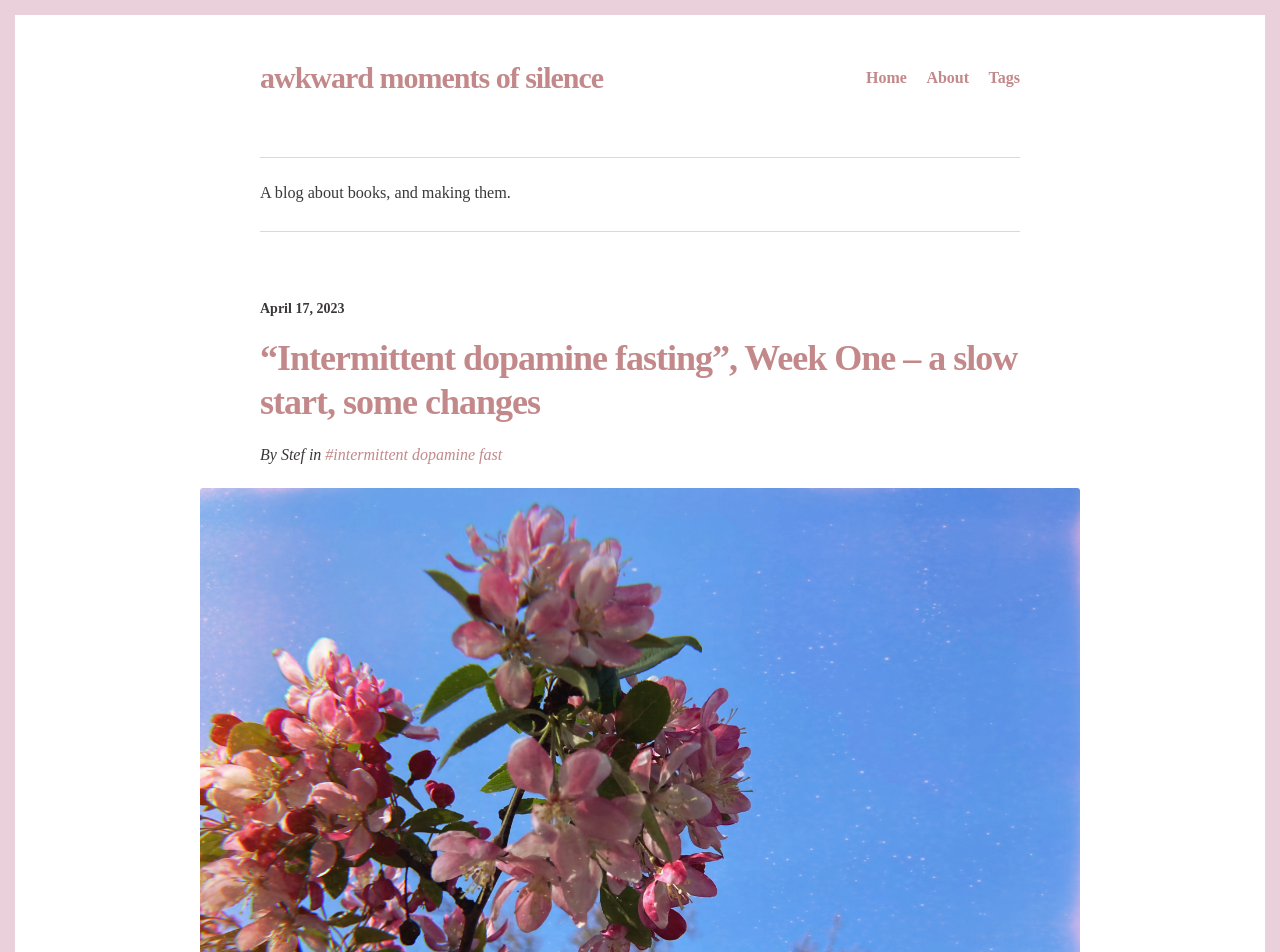
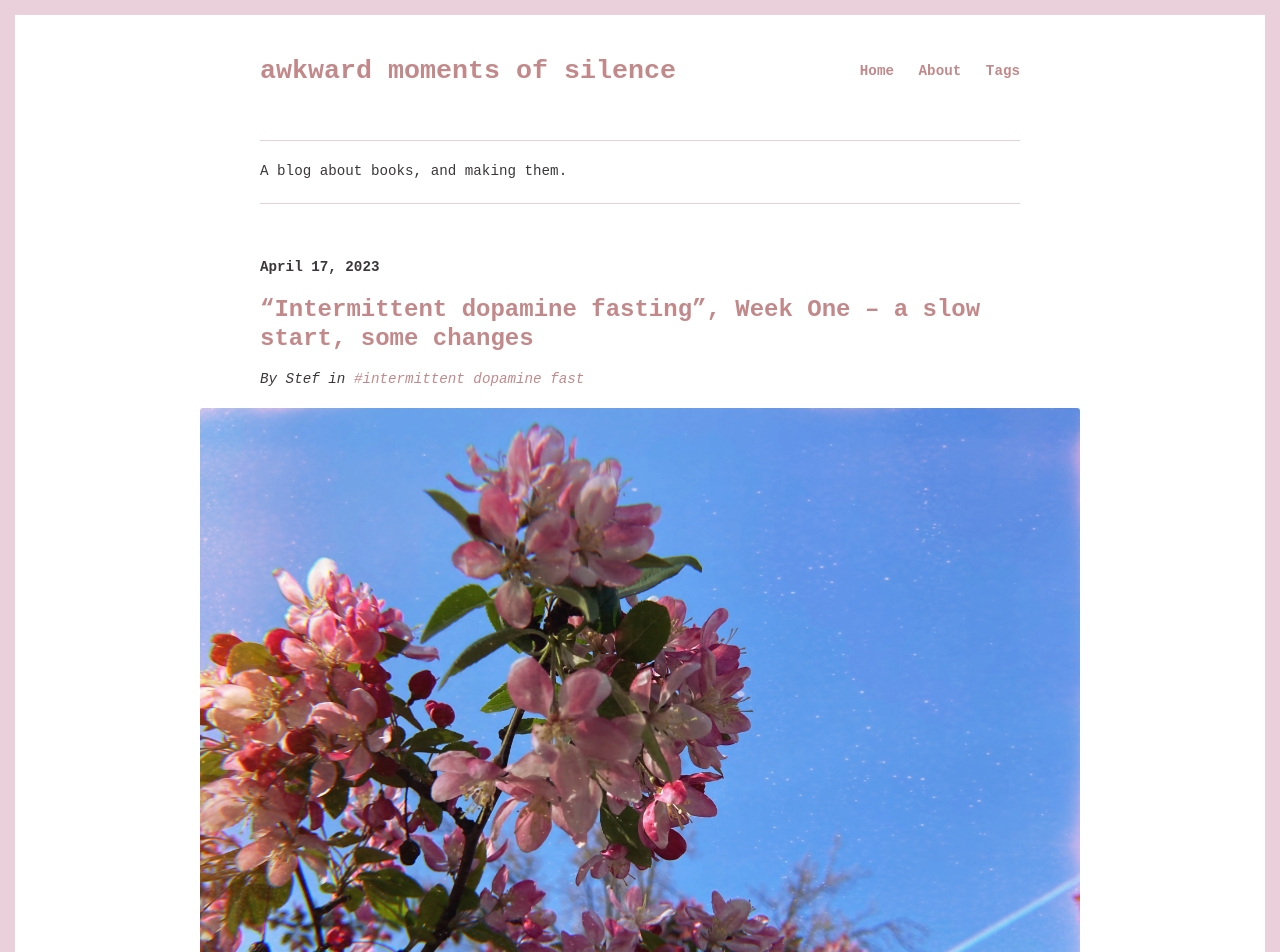
Before and after one commit to dontpanic89/blog, a Jekyll site: the page built from index.html, in a window 1280 px wide. Shown: the top 952 px of the page. Built offline with Jekyll 4.4.1, drawn with Linux system fonts in a browser that asks for light colours; some web fonts are replaced; the list of posts is cut into pages by our own code.

Commit message:
more adjustments

```diff
--- a/_sass/_content.scss
+++ b/_sass/_content.scss
@@ -14,7 +14,7 @@
 .post-date {
   color: _palette(primary);
   display: inline-block;
-  font-size: 14px;
+  font-size: 0.88889rem;
   font-weight: bold;
   margin-bottom: 1.25em;
 }
@@ -35,7 +35,7 @@
 }
 
 .post-title {
-  font-size: 2rem;
+  font-size: 1.5em;
   margin: 0 0 1rem;
 
   @media only screen and (max-width: 600px) {
--- a/_sass/_general.scss
+++ b/_sass/_general.scss
@@ -24,7 +24,7 @@ body {
   color: _palette(primary);
   -moz-osx-font-smoothing: grayscale;
   -webkit-font-smoothing: antialiased;
-  line-height: 1.66667;
+  line-height: 1.3em;
   padding-left: 30px;
   padding-right: 30px;
 }
@@ -60,7 +60,6 @@ h6 {
 h1 {
   font-size: 2rem;
   line-height: 1.11111;
-  letter-spacing: -1px;
 
   @media only screen and (max-width: 600px) {
     font-size: 1.875rem;
@@ -71,7 +70,6 @@ h1 {
 
 h2 {
   font-size: 1.66667rem;
-  letter-spacing: -1px;
 
   @media only screen and (max-width: 600px) {
     font-size: 1.5rem;
@@ -101,6 +99,7 @@ h6 {
 
 p {
   margin: 0 0 1.66667em;
+  font-size: 0.88889rem;
 }
 
 address {
@@ -155,6 +154,7 @@ blockquote {
   }
 
   p {
+    font-size: 0.88889rem;
     margin: 0 0 0.83333em;
   }
 
--- a/_sass/_reset.scss
+++ b/_sass/_reset.scss
@@ -34,7 +34,7 @@ template {
 }
 
 html {
-  font-size: 112.5%;
+  font-size: 100%;
   -ms-text-size-adjust: 100%;
   -webkit-text-size-adjust: 100%;
   min-height: 100%;
--- a/_sass/_site-header.scss
+++ b/_sass/_site-header.scss
@@ -19,7 +19,6 @@
   font-family: _font(primary);
   font-size: 1.66667rem;
   font-weight: bold;
-  letter-spacing: -1px;
   line-height: 1.2;
   margin: 0 15px 0 0;
 
--- a/assets/css/style.scss
+++ b/assets/css/style.scss
@@ -25,7 +25,7 @@
 
 // Font.
 $font: (
-  primary: ("Crimson Pro",serif),
+  primary: ("Inconsolata",monospace),
   secondary: ("Anonymous Pro",monospace)
 );
 
```
